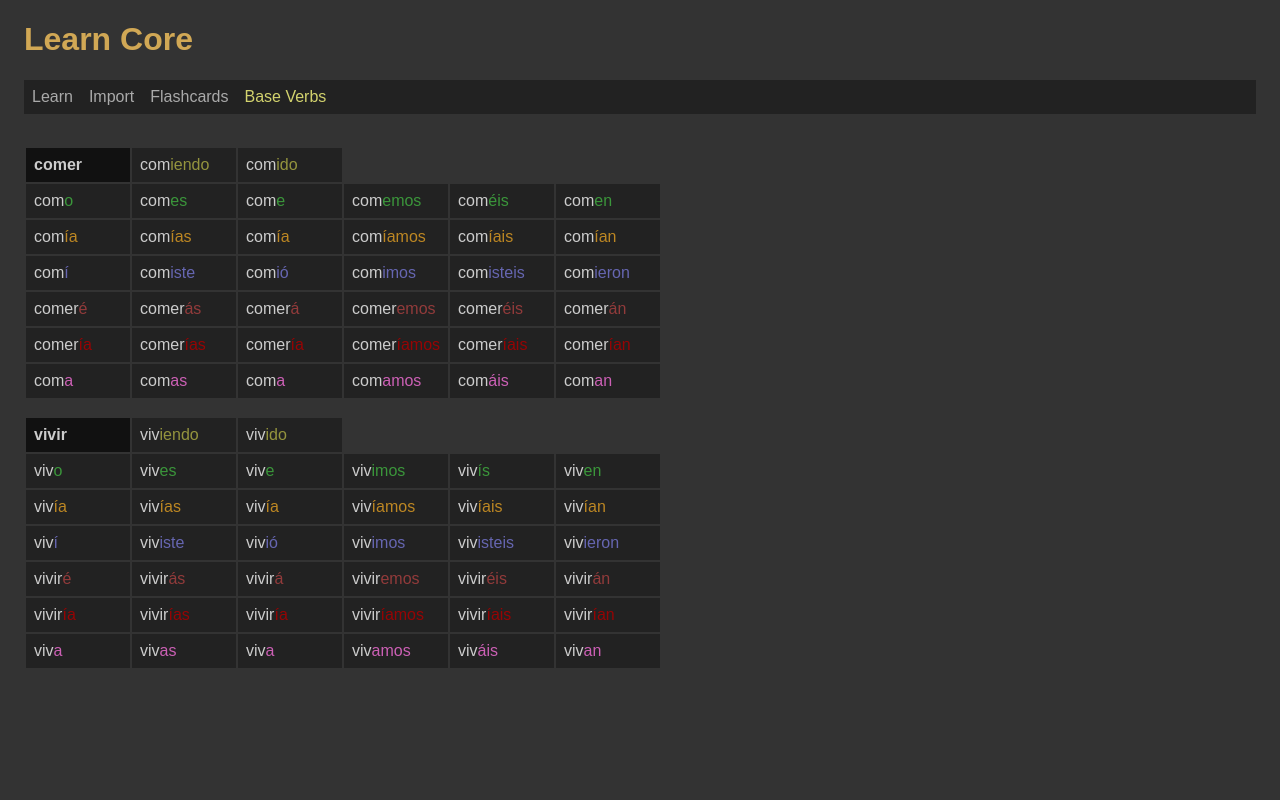
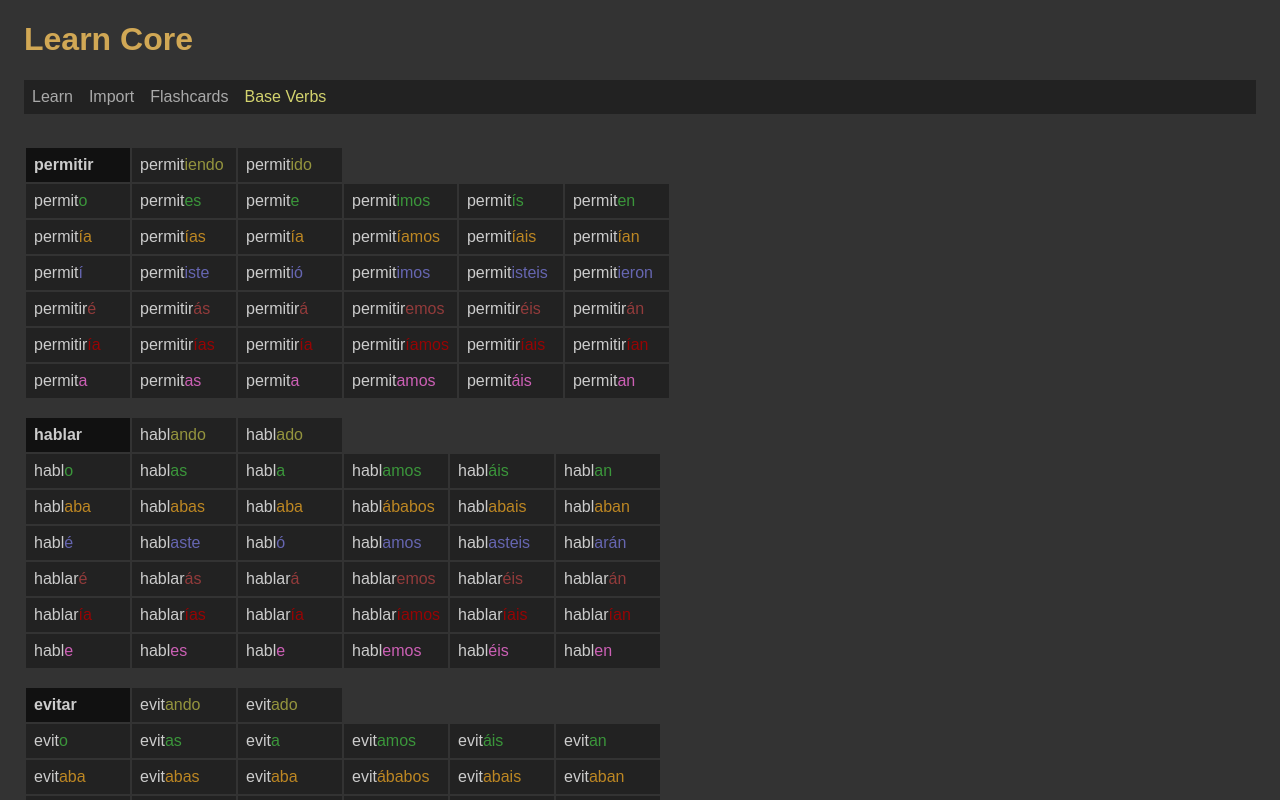
Before and after one commit to edwardtanguay/learncore, a React (Vite) app: page /baseverbs in a window 1280 px wide. Shown: the top 800 px of the page. Built offline with nearby package versions, Linux system fonts and the light colour scheme; data requests are answered from the project's data file.

Commit message:
shows regular verbs

```diff
--- a/src/parser.ts
+++ b/src/parser.ts
@@ -1,6 +1,8 @@
 import { IConjugatedVerb, IConjugationEndings } from "./interfaces";
+import * as qstr from './qtools/qstr';
 
 export const verbDefinitions = `
+permitir
 hablar
 evitar
 llamar
@@ -9,7 +11,6 @@ notar
 comer
 
 vivir
-permitir
 ---------------------------
 recordar: o>ue,4-,5- ; - ; - // - ; - ; o>eu,4-,5- // - ; -
 llegar: - ; - ; 1llegué // - ; - ; llegu- // - ; -
@@ -22,10 +23,18 @@ incluir: incluy-,4-,5- ; - ; 3incluy-, 6incluy- // - ; - ; incluy- // incluyendo
 `;
 
 const getRegularVerbs = (verbDefinitions: string) => {
-	return ['comer', 'vivir'];
+	const lines = qstr.convertStringBlockToLines(verbDefinitions);
+	const ra: string[] = [];
+	for (const line of lines) {
+		if (!qstr.contains(line, ' ') && !line.startsWith('---') && !qstr.isEmpty(line)) {
+			ra.push(line);
+		}
+	}
+	return ra;
 }
 
 export const regularVerbs: string[] = getRegularVerbs(verbDefinitions);
+console.log(regularVerbs);
 
 const conjugationEndings: IConjugationEndings = {
 	ar: {
```
